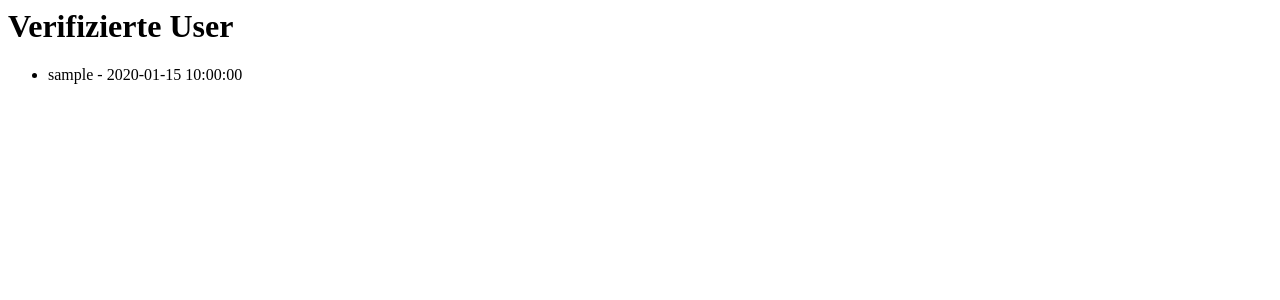
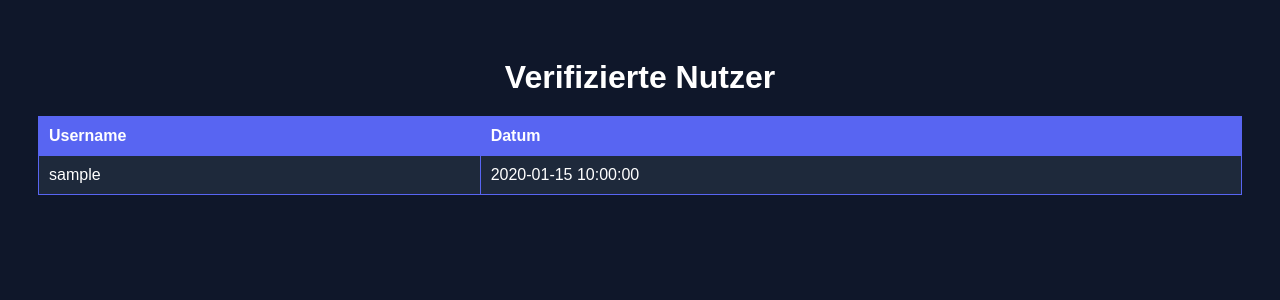
Before and after one commit to Fufi1925/verify, a Flask app: page /admin in a window 1280 px wide. Shown: the top 300 px of the page. Run offline with Flask 3, Linux system fonts and the light colour scheme; tables that the repository leaves empty hold one stand-in row (values such as "Sample post").

Commit message:
Update admin.html

```diff
--- a/templates/admin.html
+++ b/templates/admin.html
@@ -1,6 +1,23 @@
-<h1>Verifizierte User</h1>
-<ul>
+<!DOCTYPE html>
+<html>
+<head>
+<title>Admin Panel</title>
+<style>
+body {background:#0f172a;color:white;font-family:sans-serif;padding:30px;}
+h1 {text-align:center;margin-bottom:20px;}
+table {width:100%;border-collapse:collapse;}
+th, td {padding:10px;border:1px solid #5865F2;text-align:left;}
+th {background:#5865F2;}
+tr:nth-child(even){background:#1e293b;}
+</style>
+</head>
+<body>
+<h1>Verifizierte Nutzer</h1>
+<table>
+<tr><th>Username</th><th>Datum</th></tr>
 {% for user in users %}
-<li>{{ user.username }} - {{ user.verified_at }}</li>
+<tr><td>{{ user.username }}</td><td>{{ user.verified_at }}</td></tr>
 {% endfor %}
-</ul>
+</table>
+</body>
+</html>
```
